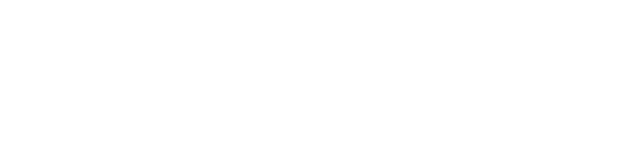
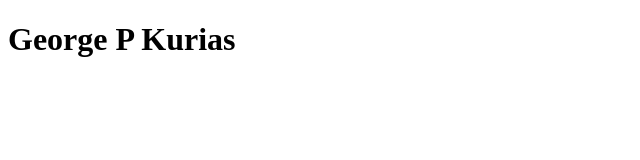
Before and after one commit to GeorgePius/Portfolio, a plain HTML site: page index.html in a window 1280 px wide. Shown: the whole page, without its empty margins (0-640 px from the left). Drawn offline with Linux system fonts and the light colour scheme.

Commit message:
add new file

```diff
--- a/index.html
+++ b/index.html
@@ -6,7 +6,7 @@
     <title>Portfolio</title>
 </head>
 <body>
-
+    <h1>George P Kurias</h1>
 
 </body>
 </html>
```
